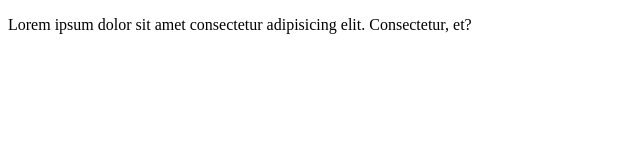
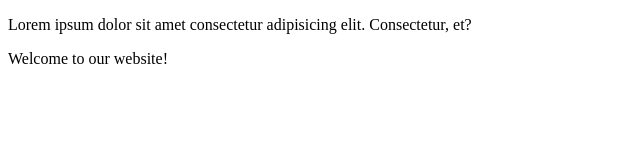
Before and after one commit to Vethan123/learn, a plain HTML site: page index.html in a window 1280 px wide. Shown: the whole page, without its empty margins (0-640 px from the left). Drawn offline with Linux system fonts and the light colour scheme.

Commit message:
conflict added

```diff
--- a/index.html
+++ b/index.html
@@ -7,5 +7,11 @@
 </head>
 <body>
     <p>Lorem ipsum dolor sit amet consectetur adipisicing elit. Consectetur, et?</p>
+
+    <!-- main branch -->
+    <div id="content">
+        <p>Welcome to our website!</p>
+    </div>
+
 </body>
 </html>
```
